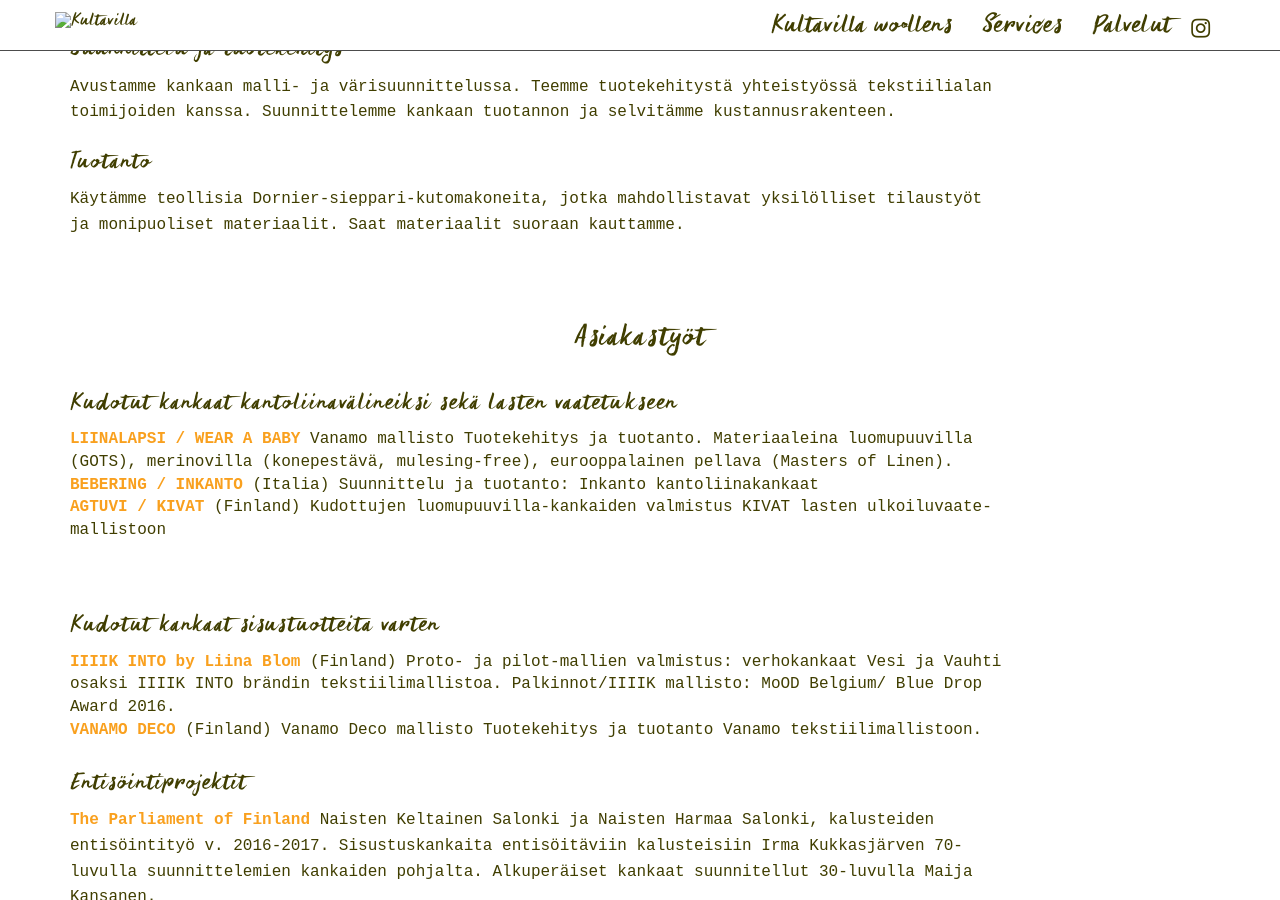
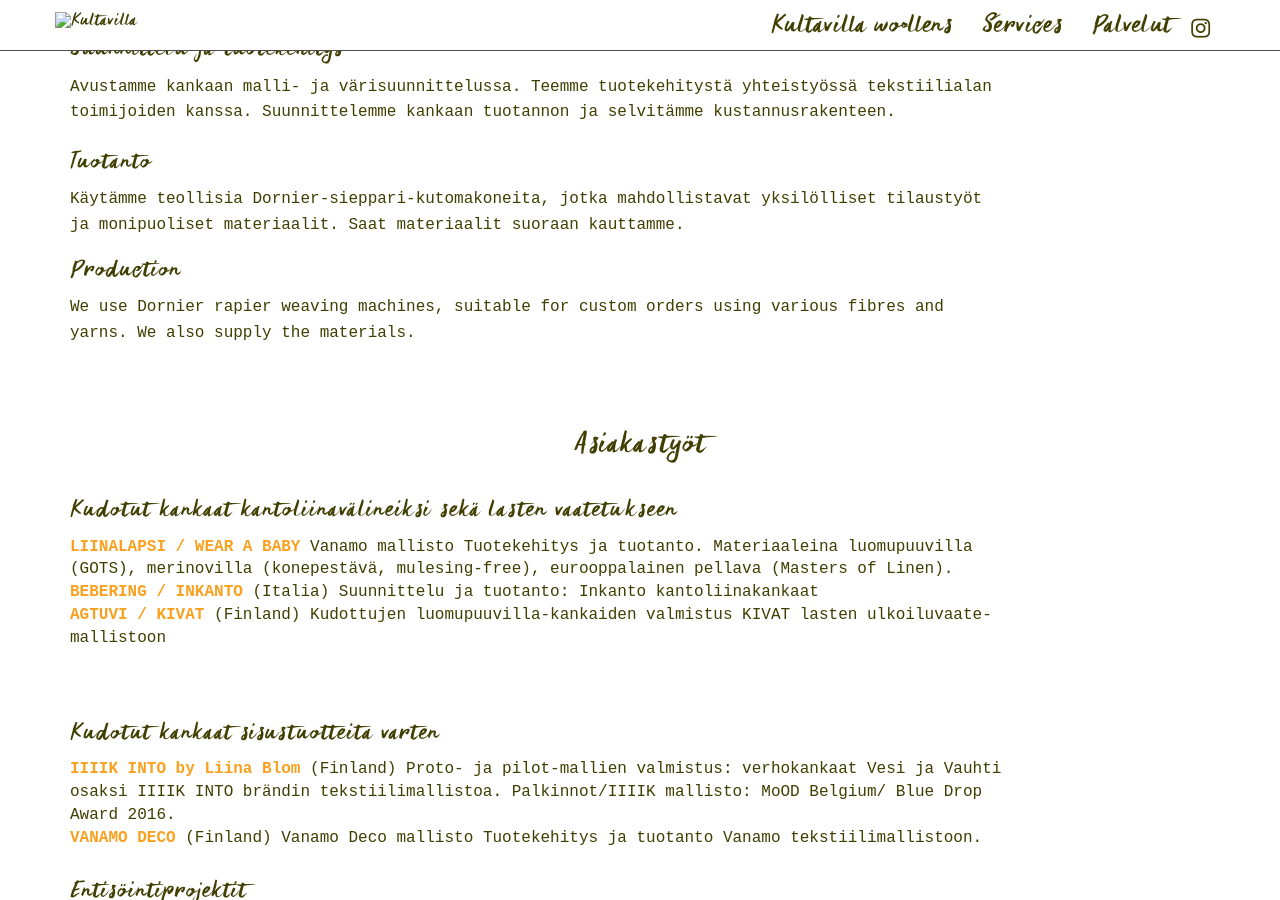
Before and after one commit to kultavilla/kultavilla.github.io, a Jekyll site: the page built from palvelut/index.md, in a window 1280 px wide and 900 px high, scrolled down 657 px. Built offline with Jekyll 4.4.1, drawn with Linux system fonts in a browser that asks for light colours; nearby versions of some CDN libraries.

Commit message:
Updated Services

```diff
--- a/_kultavilla/services.markdown
+++ b/_kultavilla/services.markdown
@@ -10,7 +10,9 @@ services:
     We prototype and develop new products in close cooperation with our clients. We can plan the production of the fabric and estimate the costs.
 - fi_text: "### Tuotanto\nKäytämme teollisia Dornier-sieppari-kutomakoneita, jotka
     mahdollistavat yksilölliset tilaustyöt ja monipuoliset materiaalit. Saat materiaalit
-    suoraan kauttamme. \n"
+    suoraan kauttamme. \n\n### Production\nWe use Dornier rapier weaving machines,
+    suitable for custom orders using various fibres and yarns. We also supply the
+    materials.\n"
   en_text: |
     ### Production
     We use Dornier rapier weaving machines, suitable for custom orders using various fibres and yarns. We also supply the materials.
```
